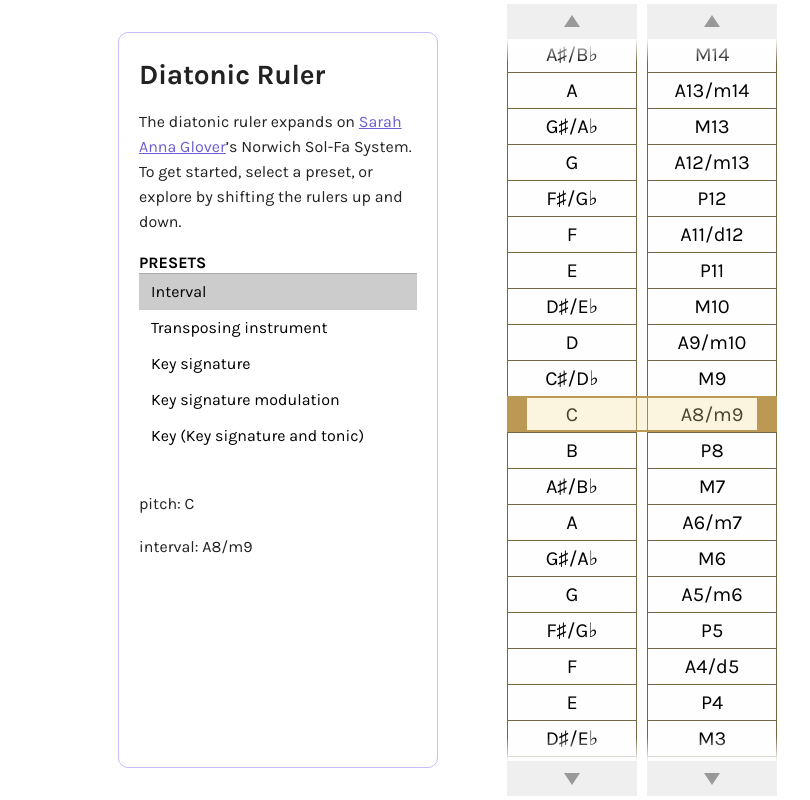
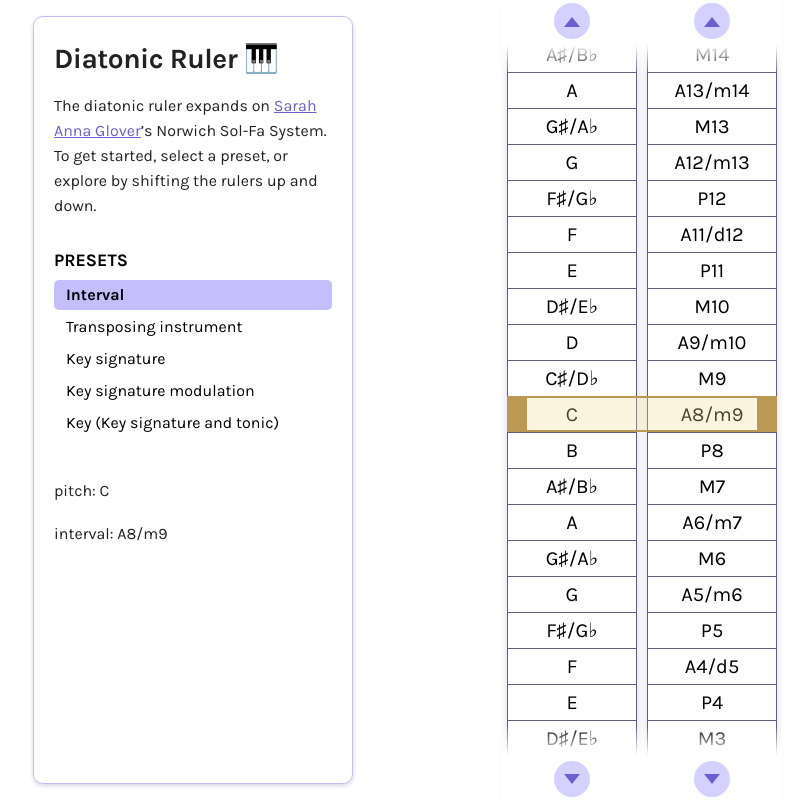
Before and after one commit to katmh/diatonic, a Svelte app: page / in a window 1280 px wide. Shown: the whole page, without its empty margins (174-984 px from the left). Built offline with nearby package versions, Linux system fonts and the light colour scheme.

Commit message:
styles, refactor up/down buttons

```diff
--- a/src/components/Dashboard.svelte
+++ b/src/components/Dashboard.svelte
@@ -16,7 +16,7 @@
 </script>
 
 <div class="dashboard">
-    <h1>Diatonic Ruler</h1>
+    <h1>Diatonic Ruler 🎹</h1>
 
     <p>
         The diatonic ruler expands on <a
@@ -49,13 +49,14 @@
         line-height: 1.25;
         border: 1px solid #c4befd;
         border-radius: 10px;
-        margin: 2rem;
+        margin: 1rem 2rem;
+        box-shadow: 0 2px 4px rgba(63, 56, 125, 20%);
     }
 
     h1 {
         color: #222;
         font-size: 1.75rem;
-        letter-spacing: -0.3px;
+        letter-spacing: -0.5px;
     }
 
     p {
--- a/src/components/PresetMenu.svelte
+++ b/src/components/PresetMenu.svelte
@@ -24,8 +24,8 @@
 <style>
     h2 {
         text-transform: uppercase;
-        font-size: 1rem;
-        border-bottom: 1px solid #aaa;
+        font-size: 1.1rem;
+        margin: 2rem 0 0.5rem;
     }
 
     input[type="radio"] {
@@ -34,16 +34,19 @@
 
     label {
         display: block;
-        padding: 0.5rem 0.75rem;
+        padding: 0.3rem 0.75rem;
+        margin: 0.15rem 0;
         transition: 0.1s;
         cursor: pointer;
+        border-radius: 5px;
     }
 
     label:hover {
-        background: #ddd;
+        background: #dad7fe;
     }
 
     input[type="radio"]:checked + label {
-        background: #ccc;
+        background: #c4befd;
+        font-weight: bold;
     }
 </style>
--- a/src/components/Ruler.svelte
+++ b/src/components/Ruler.svelte
@@ -1,9 +1,10 @@
 <script lang="ts">
+    import interact from "interactjs";
+    import { afterUpdate } from "svelte";
     import { rulers } from "../stores.js";
     import allItems from "../data/items.js";
     import itemHeight from "../data/itemHeight.js";
-    import interact from "interactjs";
-    import { afterUpdate } from "svelte";
+    import UpDownButton from "./UpDownButton.svelte";
 
     export let id: string;
     let rulerComponent: HTMLElement, type: string, items: string[];
@@ -11,7 +12,7 @@
         type = $rulers[id].type;
         items = $rulers[id].items;
         if (rulerComponent) {
-            // ensure that new rulers appear at position 0, not offset
+            // ensure that new rulers appear at position 0 instead of being offset
             rulerComponent.style.transform = `translate(0, ${
                 $rulers[id].position * itemHeight
             }px)`;
@@ -106,11 +107,7 @@
 </script>
 
 <div class="ruler_container no_select">
-    <div class="button_container" id="top_button_container">
-        <button on:click={(e) => shift(e)} data-ruler-id={id}>
-            <div class="triangle" id="top_triangle" />
-        </button>
-    </div>
+    <UpDownButton directionIsUp handleClick={shift} rulerId={id} />
     <div class="ruler_parent">
         <!-- direct parent to use as snap grid offset -->
         <div class="ruler" {id} bind:this={rulerComponent}>
@@ -122,83 +119,21 @@
             {/each}
         </div>
     </div>
-    <div class="button_container" id="bottom_button_container">
-        <button on:click={(e) => shift(e, true)} data-ruler-id={id}>
-            <div class="triangle" id="bottom_triangle" />
-        </button>
-    </div>
+    <UpDownButton directionIsUp={false} handleClick={shift} rulerId={id} />
 </div>
 
 <style>
+    .highlighted_diatonic,
     .highlighted_P1 {
-        color: red;
+        background: #615e7d;
     }
+    .highlighted_diatonic .label,
     .highlighted_P1 .label {
-    }
-    .highlighted_P1 .mark {
-        border-color: red;
-    }
-
-    .highlighted_diatonic {
-        background: #555;
-    }
-    .highlighted_diatonic .label {
-        background: #555;
+        background: #615e7d;
         color: #fefefe;
     }
     .highlighted_diatonic .mark {
         border-color: white;
-    }
-
-    .button_container {
-        position: absolute;
-        width: 100%;
-        z-index: 1;
-        padding: 0.25rem 0 1.5rem;
-        border: none;
-        background: linear-gradient(
-            rgba(255, 255, 255, 1) 60%,
-            rgba(255, 255, 255, 0)
-        );
-        display: flex;
-        justify-content: center;
-        cursor: pointer;
-    }
-    #bottom_button_container {
-        bottom: 0;
-        padding: 1.5rem 0 0.25rem;
-        background: linear-gradient(
-            to top,
-            rgba(255, 255, 255, 1) 60%,
-            rgba(255, 255, 255, 0)
-        );
-    }
-
-    .triangle {
-        width: 0;
-        height: 0;
-        border-left: 8px solid transparent;
-        border-right: 8px solid transparent;
-        margin: -1px auto 0;
-    }
-    #top_triangle {
-        border-bottom: 12px solid #999;
-    }
-    #bottom_triangle {
-        border-top: 12px solid #999;
-        margin: 1px auto 0;
-    }
-
-    button {
-        width: 130px;
-        height: 35px;
-        background: #efefef;
-        border: none;
-        cursor: pointer;
-        transition: 0.2s;
-    }
-    button:hover {
-        background: #dedede;
     }
 
     .ruler_container {
@@ -213,13 +148,14 @@
         display: flex;
         flex-direction: column;
         text-align: center;
-        border: 1px solid #776644;
+        border: 1px solid #615e7d;
         border-bottom: none;
         width: 130px;
         position: relative;
         z-index: 0;
         margin: 0 5px;
         background: #fefefe;
+        box-shadow: 0 2px 8px rgba(63, 56, 125, 20%);
     }
 
     .item {
@@ -246,7 +182,7 @@
         left: 0;
         top: calc(50% + 1px);
         z-index: 0;
-        border-top: 1px solid #776644;
+        border-top: 1px solid #615e7d;
         border-bottom: none;
         border-left: none;
         border-right: none;
--- a/src/components/RulersContainer.svelte
+++ b/src/components/RulersContainer.svelte
@@ -16,6 +16,7 @@
 <style>
     .rulers_container {
         height: 100%;
+        min-width: 450px;
         display: flex;
         justify-content: center;
         overflow-y: hidden;
--- /dev/null
+++ b/src/components/UpDownButton.svelte
@@ -0,0 +1,81 @@
+<script lang="ts">
+    export let directionIsUp = true;
+    export let handleClick: (e, down?: boolean) => void;
+    export let rulerId: string;
+</script>
+
+<div
+    class="button_container"
+    id={directionIsUp ? "top_button_container" : "bottom_button_container"}
+    on:click={(e) => handleClick(e, !directionIsUp)}
+    data-ruler-id={rulerId}
+>
+    <button
+        on:click={(e) => handleClick(e, !directionIsUp)}
+        data-ruler-id={rulerId}
+        aria-label={directionIsUp ? "up" : "down"}
+    >
+        <div
+            class="triangle"
+            id={directionIsUp ? "top_triangle" : "bottom_triangle"}
+        />
+    </button>
+</div>
+
+<style>
+    .button_container {
+        position: absolute;
+        width: 100%;
+        z-index: 1;
+        padding: 0.2rem 0 2.15rem;
+        border: none;
+        background: linear-gradient(
+            rgba(255, 255, 255, 1) 60%,
+            rgba(255, 255, 255, 0)
+        );
+        display: flex;
+        justify-content: center;
+        cursor: pointer;
+    }
+    #bottom_button_container {
+        bottom: 0;
+        padding: 2.15rem 0 0.2rem;
+        background: linear-gradient(
+            to top,
+            rgba(255, 255, 255, 1) 60%,
+            rgba(255, 255, 255, 0)
+        );
+    }
+
+    .triangle {
+        width: 0;
+        height: 0;
+        border-left: 8px solid transparent;
+        border-right: 8px solid transparent;
+        margin: 1px auto 0;
+    }
+    #top_triangle {
+        border-bottom: 10px solid #6b5fd1;
+    }
+    #bottom_triangle {
+        border-top: 10px solid #6b5fd1;
+        margin: 1px auto 0;
+    }
+
+    button {
+        width: 36px;
+        height: 36px;
+        background: #d5d1fe;
+        border: none;
+        border-radius: 20px;
+        cursor: pointer;
+        transition: 0.3s;
+    }
+    button:hover {
+        background: #d5d1fe;
+        box-shadow: 0 2px 8px rgba(63, 56, 125, 20%);
+    }
+    button:active {
+        background: #c6c1fa;
+    }
+</style>
```
